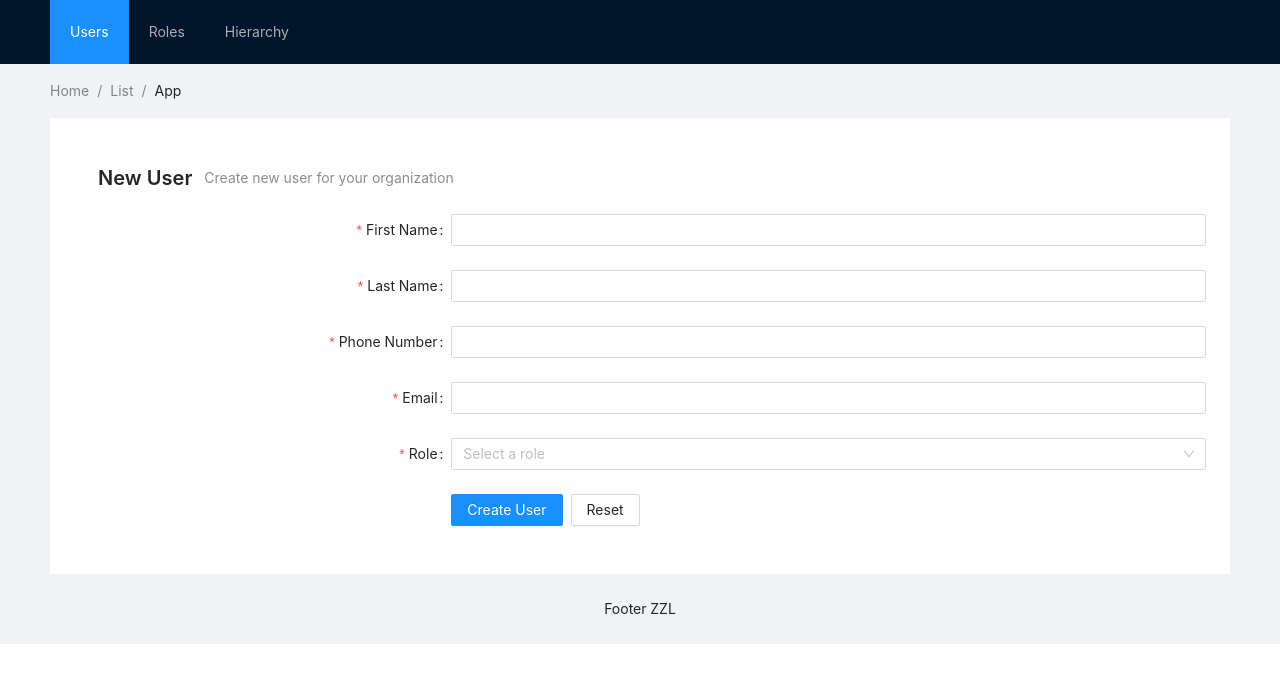
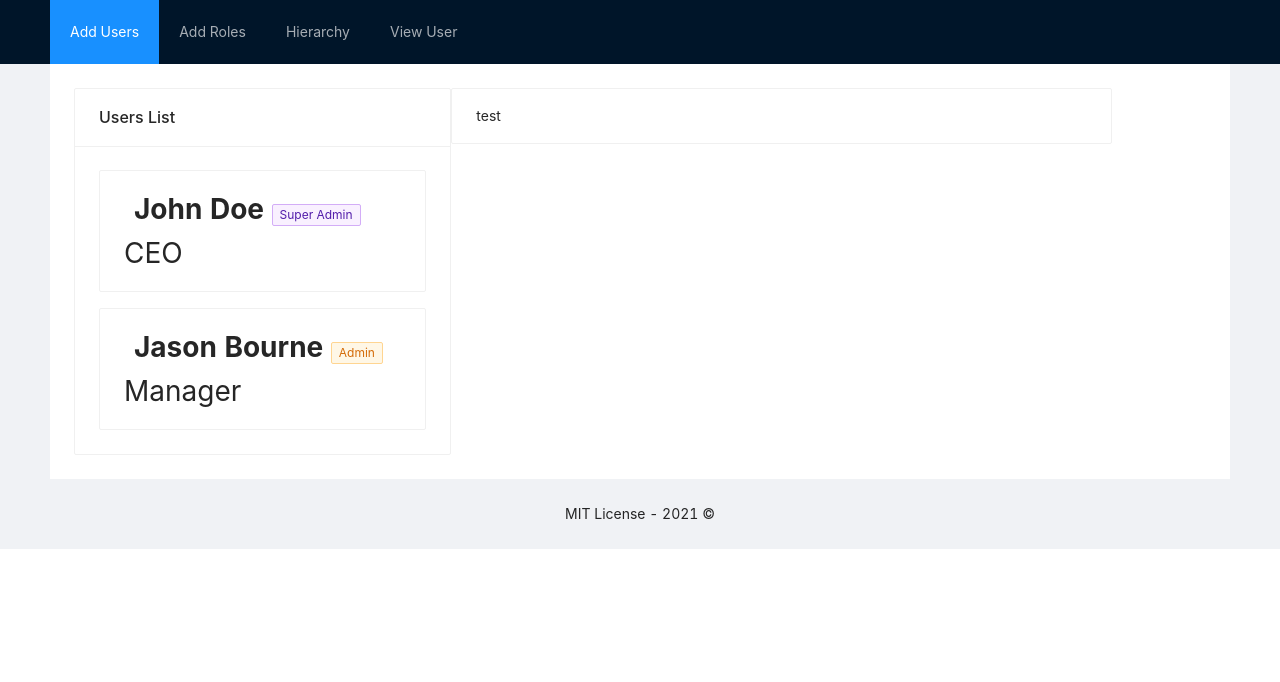
Before and after one commit to 19sriram/zzl, a React (Create React App) app in the folder frontend/: page /viewuser in a window 1280 px wide. Shown: the top 682 px of the page. Built offline with nearby package versions, Linux system fonts and the light colour scheme; no server answers.

Commit message:
FE: view user screen

```diff
--- a/frontend/src/components/layout/layout.tsx
+++ b/frontend/src/components/layout/layout.tsx
@@ -5,7 +5,7 @@ import './layout.css';
 import AddUser from '../usermgmt/adduser';
 import AddRole from '../rolemgmt/addrole';
 import Treeview from '../treeview/treeview';
-
+import ViewUser from '../usermgmt/viewuser';
 import {
   BrowserRouter as Router,
   Switch,
@@ -24,17 +24,18 @@ const LayoutWrapper= ()=> {
 <Header style={{ position: 'fixed', zIndex: 1, width: '100%' }}>
 <div className="logo" />
  <Menu theme="dark" mode="horizontal" defaultSelectedKeys={['1']}>
- <Menu.Item key="1"><Link to="/">Users</Link></Menu.Item>
- <Menu.Item key="2"><Link to="/roles">Roles</Link></Menu.Item>
+ <Menu.Item key="1"><Link to="/">Add Users</Link></Menu.Item>
+ <Menu.Item key="2"><Link to="/roles">Add Roles</Link></Menu.Item>
  <Menu.Item key="3"><Link to="/hierarchy">Hierarchy</Link></Menu.Item>
+ <Menu.Item key="4"><Link to="/viewuser">View User</Link></Menu.Item>
  </Menu>
 </Header>
 <Content className="site-layout" style={{ padding: '0 50px', marginTop: 64 }}>
-<Breadcrumb style={{ margin: '16px 0' }}>
+{/* <Breadcrumb style={{ margin: '16px 0' }}>
 <Breadcrumb.Item>Home</Breadcrumb.Item>
 <Breadcrumb.Item>List</Breadcrumb.Item>
 <Breadcrumb.Item>App</Breadcrumb.Item>
-</Breadcrumb>
+</Breadcrumb> */}
 <div className="site-layout-background" style={{ padding: 24, minHeight: 380 }}>
 <Switch>
           <Route path="/hierarchy">
@@ -43,13 +44,17 @@ const LayoutWrapper= ()=> {
           <Route path="/roles">
             <AddRole />
           </Route>
+          <Route path="/viewuser">
+            <ViewUser />
+          </Route>
           <Route path="/">
             <AddUser />
           </Route>
+
         </Switch>
 </div>
 </Content>
-<Footer style={{ textAlign: 'center' }}>Footer ZZL</Footer>
+<Footer style={{ textAlign: 'center' }}>MIT License - 2021 &copy; </Footer>
 </Router>
 </Layout>
     </>
--- a/frontend/src/components/usermgmt/adduser.css
+++ b/frontend/src/components/usermgmt/adduser.css
@@ -1,3 +1,10 @@
 .createUser {
     margin-right: 8px;
   }
+
+  .fontBig {
+    font-size: 2em;
+    vertical-align: middle;
+    margin: 0px 10px;
+
+  }
--- /dev/null
+++ b/frontend/src/components/usermgmt/viewuser.tsx
@@ -0,0 +1,44 @@
+import { Card, Col, Row, Avatar, Tag } from 'antd';
+
+import './adduser.css';
+
+const ViewUser = ()=>{
+    return (
+        <div>
+<Row>
+<Col span={8}><Card title="Users List">
+    <Card type="inner">
+        <div>
+    {/* <Avatar style={{ backgroundColor: '#87d068' }}>C</Avatar> */}
+    </div>
+    <span className={'fontBig'}><b>John Doe</b>       <Tag color="purple">Super Admin</Tag><br/>
+<span>CEO</span></span>
+        <br/>
+
+
+
+    </Card>
+    <Card
+      style={{ marginTop: 16 }}
+      type="inner"
+
+    >
+   <span className={'fontBig'}><b>Jason Bourne</b>       <Tag color="orange">Admin</Tag><br/>
+<span>Manager</span></span>
+    </Card>
+  </Card>
+  </Col>
+
+  <Col span={14}>
+
+  <Card type="inner"  >
+    {"test"}
+    </Card>
+
+  </Col>
+  </Row>
+
+        </div>
+    )
+};
+export default ViewUser;
```
